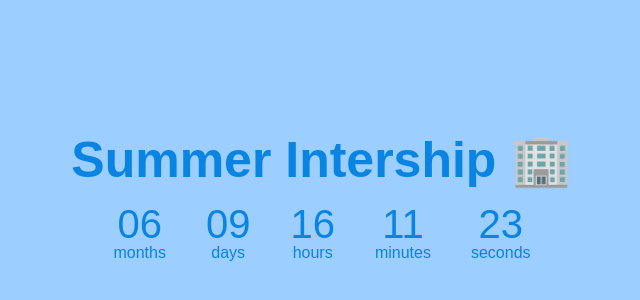
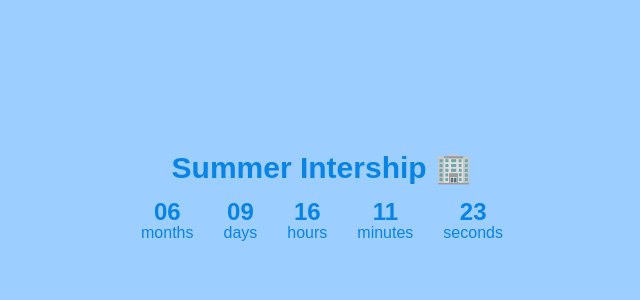
Before and after one commit to Trikzy7/countdown_js, a plain HTML site: page index.html in a window 1280 px wide. Shown: the part 204-504 px from the top of the page, without its empty margins (318-958 px from the left). Drawn offline with Linux system fonts and the light colour scheme.

Commit message:
Change color and size again to adjust in notion

```diff
--- a/style.css
+++ b/style.css
@@ -25,7 +25,6 @@ body {
 .countdown h2 {
   line-height: 100%;
   margin: 0 auto;
-  font-weight: normal;
 }
 
 .countdown p {
@@ -50,7 +49,7 @@ body {
     display: flex;
     align-items: center;
     justify-content: center;
-    gap: 40px;
+    gap: 30px;
 
 
 }
@@ -64,7 +63,7 @@ body {
     margin-bottom: 15px;
 }
 .container_descr h1 {
-    font-size: 50px;
+    font-size: 30px;
     font-weight: n;
 }
 
@@ -74,7 +73,7 @@ body {
 
 .countdown-content h2,
 .countdown-content-final h2 {
-    font-size: 40px;
+    font-size: 24px;
 }
 
 .countdown-content-final {
```
